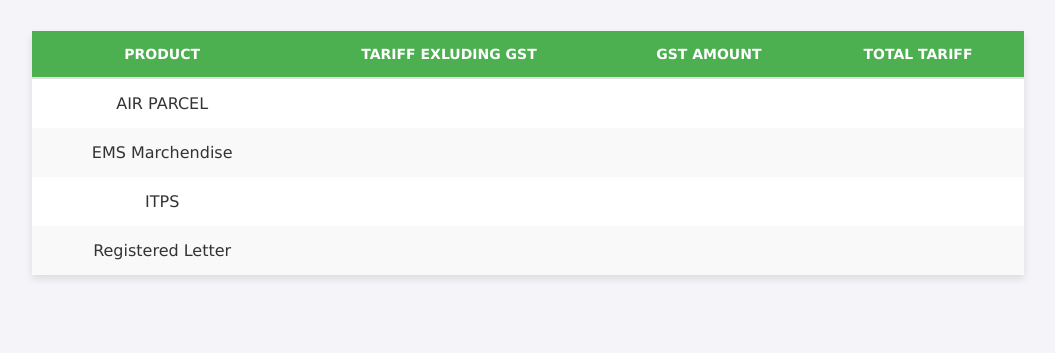
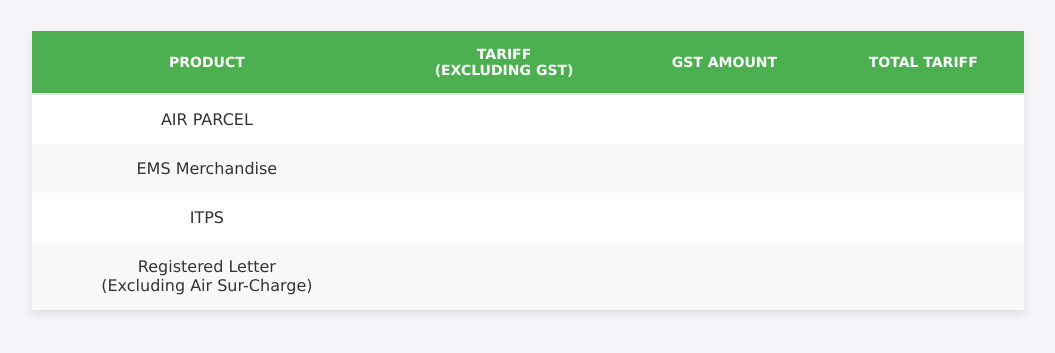
Before and after one commit to Kolli-Prudhvi-Raj/flask_international_tariff, a Flask app: template templates/tariff.html in a window 1280 px wide. Shown: the part 260-613 px from the top of the page, without its empty margins (112-1167 px from the left). Run offline with Flask 3, Linux system fonts and the light colour scheme; the template is opened without the code that fills it, so the values that code supplies are empty; parts of the project's set-up code (start-up, migrations or seed data) failed here and were passed over.

Commit message:
Update tariff.html

```diff
--- a/templates/tariff.html
+++ b/templates/tariff.html
@@ -6,7 +6,7 @@
     <thead>
         <tr>
             <th>Product</th>
-            <th>Tariff Exluding GST</th>
+            <th>Tariff <br>(Excluding GST)</th>
             <th>GST Amount</th>
             <th>Total Tariff</th>
         </tr>
@@ -19,7 +19,7 @@
             <td>{{air_tar_total}}</td>
         </tr>
         <tr>
-            <td>EMS Marchendise</td>
+            <td>EMS Merchandise</td>
             <td>{{ems_tar}}</td>
             <td>{{ems_gst}}</td>
             <td>{{ems_tar_total}}</td>
@@ -31,7 +31,7 @@
             <td>{{itps_tar_total}}</td>
         </tr>
         <tr>
-            <td>Registered Letter</td>
+            <td>Registered Letter <br> (Excluding Air Sur-Charge)</td>
             <td>{{rl_tar}}</td>
             <td>{{rl_gst}}</td>
             <td>{{rl_tar_total}}</td>
```
